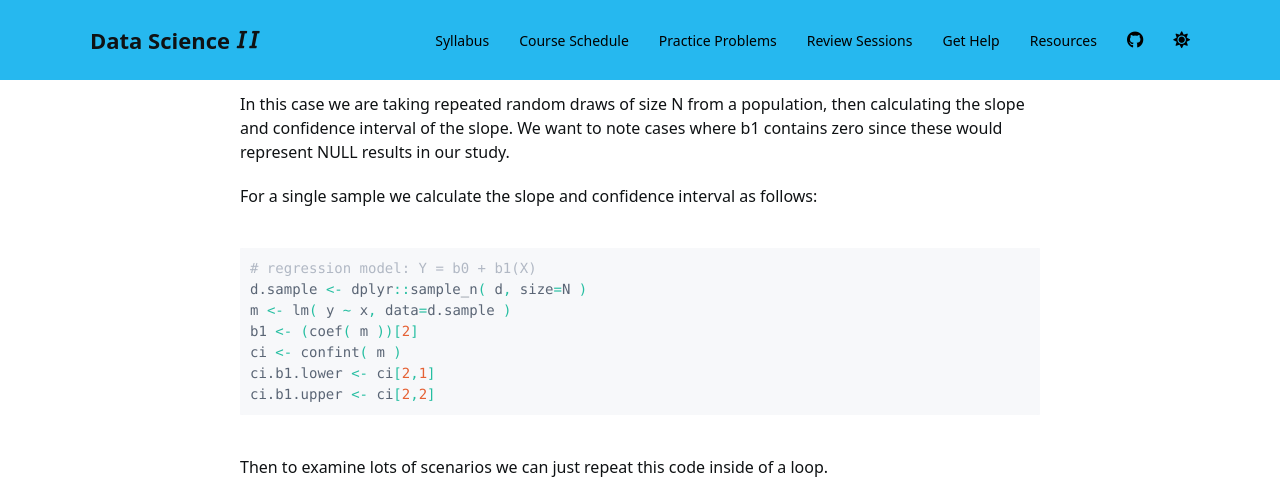
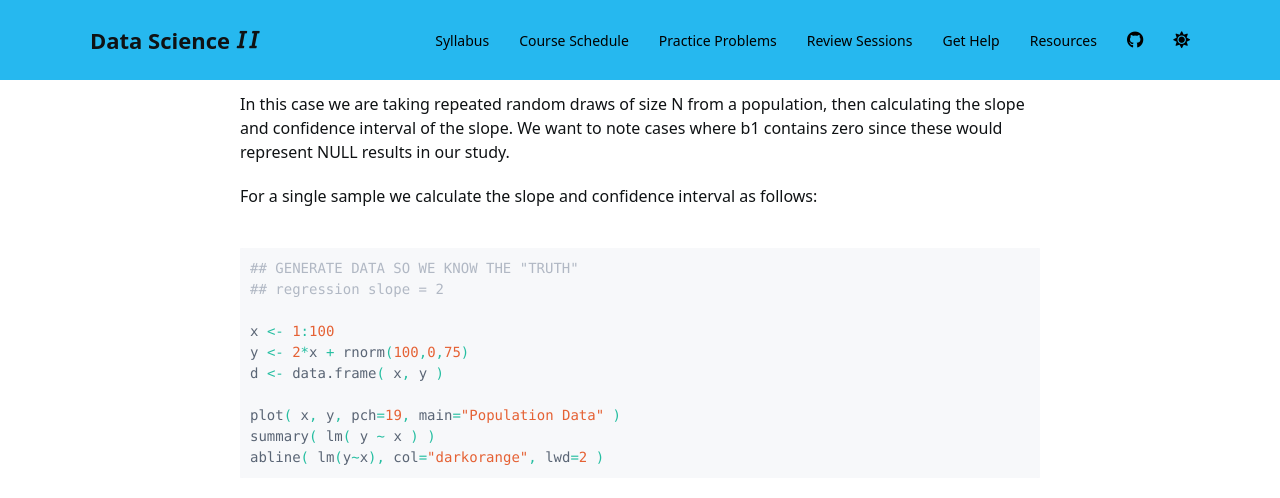
Before and after one commit to Watts-College/paf-514-template, a Jekyll site: the page built from lectures/week-02.md, in a window 1280 px wide and 1400 px high, scrolled down 731 px. Shown: the top 498 px of the window. Built offline with Jekyll 4.4.1, drawn with Linux system fonts in a browser that asks for light colours; nearby versions of some CDN libraries; a script bundle is joined from its source files by our own code; library files that are not in the unit come from our copies; a style sheet for code colours, icons or effects is not loaded; grey boxes are pictures that could not be loaded.

Commit message:
Update week-02.md

````diff
--- a/lectures/week-02.md
+++ b/lectures/week-02.md
@@ -24,6 +24,24 @@ In this case we are taking repeated random draws of size N from a population, th
 For a single sample we calculate the slope and confidence interval as follows:
 
 ```r
+## GENERATE DATA SO WE KNOW THE "TRUTH"
+## regression slope = 2
+
+x <- 1:100
+y <- 2*x + rnorm(100,0,75)
+d <- data.frame( x, y )
+
+plot( x, y, pch=19, main="Population Data" )
+summary( lm( y ~ x ) )
+abline( lm(y~x), col="darkorange", lwd=2 )
+```
+
+![image](https://github.com/Watts-College/paf-514-template/assets/1209099/acbf918d-6d39-477c-bc64-dd94c4c2d2dd)
+
+
+```r
+## NOW TAKE A SAMPLE
+
 # regression model: Y = b0 + b1(X)
 d.sample <- dplyr::sample_n( d, size=N )
 m <- lm( y ~ x, data=d.sample )
````
